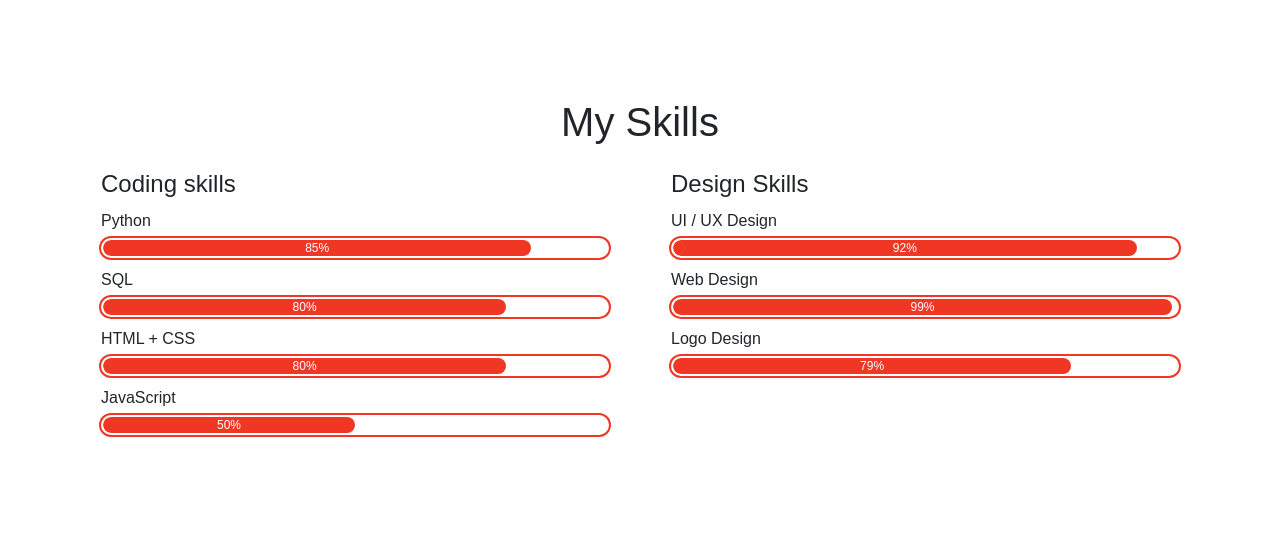
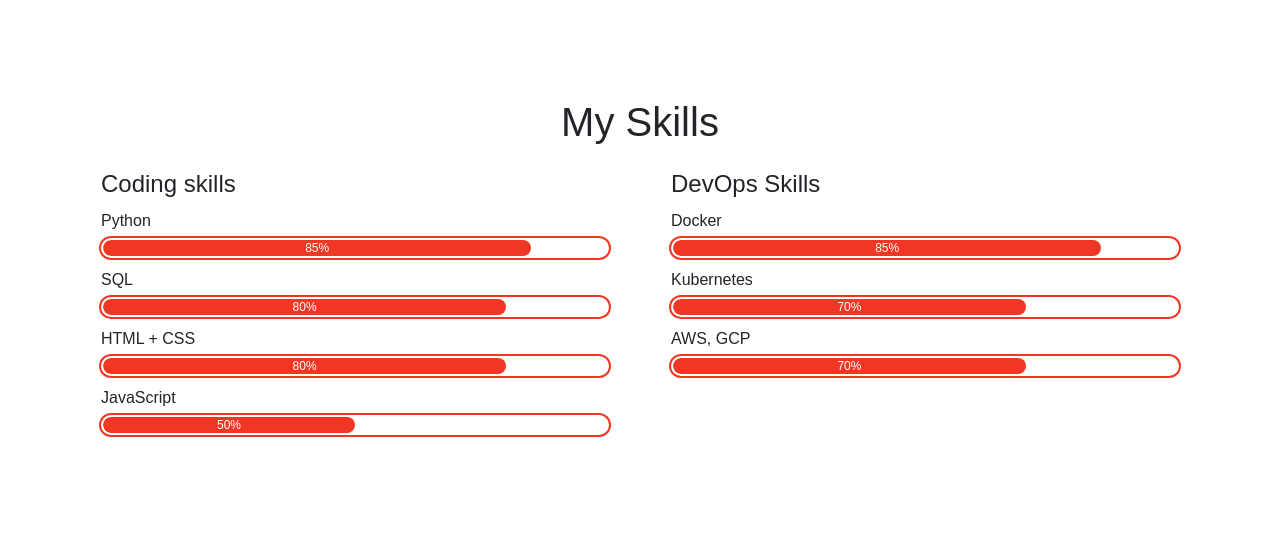
Before and after one commit to shakil18/My-Django-Portfolio, a Django app: page / in a window 1280 px wide. Shown: the part 1208-1767 px from the top of the page. Run offline with Django 3.2, Linux system fonts and the light colour scheme; some libraries are stand-ins or nearby versions; some web fonts are replaced.

```diff
--- a/Portfolio/website/templates/index.html
+++ b/Portfolio/website/templates/index.html
@@ -138,23 +138,23 @@
         </div>
         <div class="col-md-6">
           <div class="px-lg-3">
-            <h4 class="wow fadeInUp">Design Skills</h4>
+            <h4 class="wow fadeInUp">DevOps Skills</h4>
             <div class="progress-wrapper wow fadeInUp">
-              <span class="caption">UI / UX Design</span>
+              <span class="caption">Docker</span>
               <div class="progress">
-                <div class="progress-bar" role="progressbar" style="width: 92%;" aria-valuenow="75" aria-valuemin="0" aria-valuemax="100">92%</div>
+                <div class="progress-bar" role="progressbar" style="width: 85%;" aria-valuenow="75" aria-valuemin="0" aria-valuemax="100">85%</div>
               </div>
             </div>
             <div class="progress-wrapper wow fadeInUp">
-              <span class="caption">Web Design</span>
+              <span class="caption">Kubernetes</span>
               <div class="progress">
-                <div class="progress-bar" role="progressbar" style="width: 99%;" aria-valuenow="75" aria-valuemin="0" aria-valuemax="100">99%</div>
+                <div class="progress-bar" role="progressbar" style="width: 70%;" aria-valuenow="75" aria-valuemin="0" aria-valuemax="100">70%</div>
               </div>
             </div>
             <div class="progress-wrapper wow fadeInUp">
-              <span class="caption">Logo Design</span>
+              <span class="caption">AWS, GCP</span>
               <div class="progress">
-                <div class="progress-bar" role="progressbar" style="width: 79%;" aria-valuenow="75" aria-valuemin="0" aria-valuemax="100">79%</div>
+                <div class="progress-bar" role="progressbar" style="width: 70%;" aria-valuenow="75" aria-valuemin="0" aria-valuemax="100">70%</div>
               </div>
             </div>
           </div>
```
Also changed, not shown: README.md, 1 other file.
